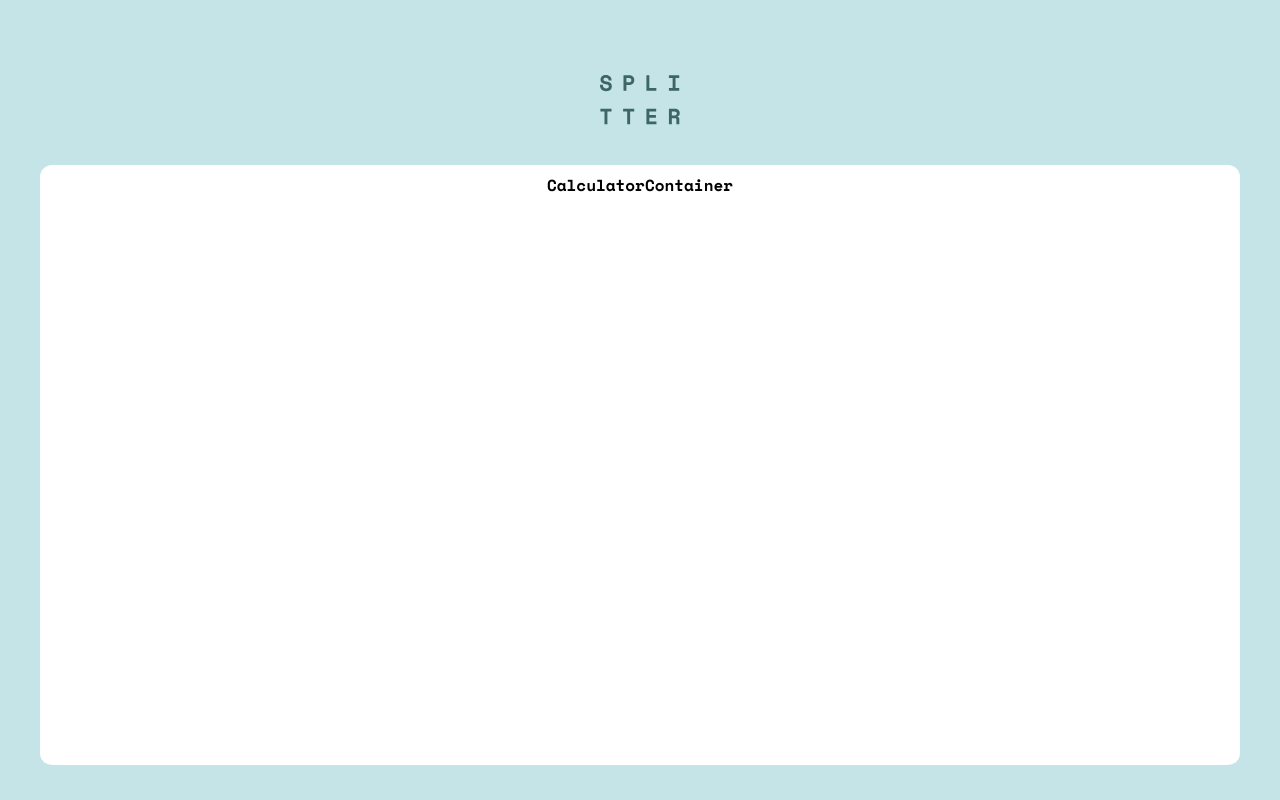
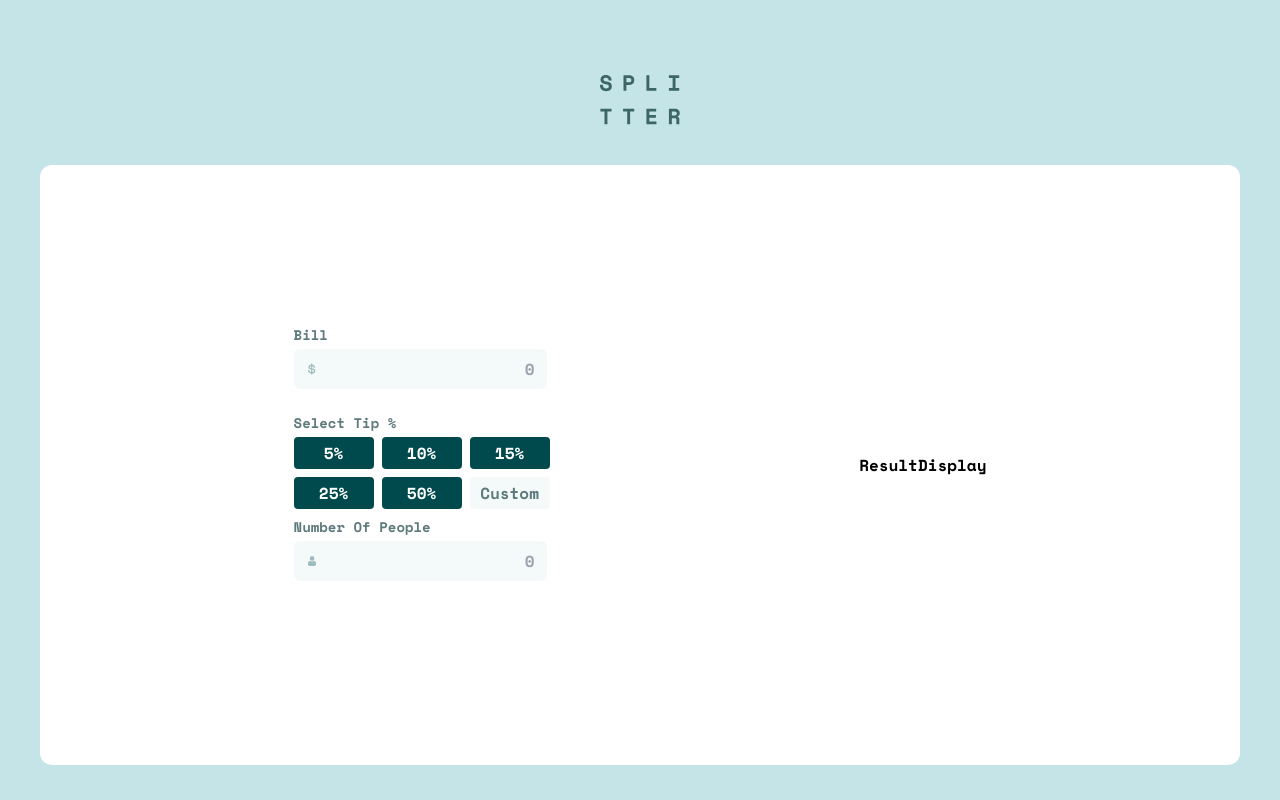
Before and after one commit to Rowada/tip-calculator, a React (Vite) app: page / in a window 1280 px wide. Built offline with nearby package versions, Linux system fonts and the light colour scheme.

Commit message:
style: add 3 three components for left part

```diff
--- /dev/null
+++ b/src/components/Calculator/BillInput.jsx
@@ -0,0 +1,23 @@
+import React from "react";
+import dollarIcon from "../../assets/images/icon-dollar.svg";
+
+export const BillInput = () => {
+  return (
+    <div className="flex flex-col items-start justify-center">
+      <label className="block mb-1 text-text text-sm" htmlFor="billAmount">
+        Bill
+      </label>
+      <div className="relative mb-6">
+        <div className="absolute inset-y-0 start-0 flex items-center ps-3.5 pointer-events-none">
+          <img className="w-2 h-auto" src={dollarIcon} alt="icon-dollar" />
+        </div>
+        <input
+          className="bg-inputBackground rounded-md text-right py-2 px-3 ps-10 block w-full"
+          type="text"
+          id="billAmount"
+          placeholder="0"
+        />
+      </div>
+    </div>
+  );
+};
--- a/src/components/Calculator/CalculatorContainer.jsx
+++ b/src/components/Calculator/CalculatorContainer.jsx
@@ -1,9 +1,21 @@
 import React from "react";
+import { BillInput } from "./BillInput";
+import { TipPercentageInput } from "./TipPercentageInput";
+import { NumberOfPeopleInput } from "./NumberOfPeopleInput";
+import { ResultDisplay } from "./ResultDisplay";
 
 export const CalculatorContainer = () => {
   return (
-    <div className="bg-containerBackground rounded-xl text-center py-2 px-2 w-[1200px] h-[600px] ">
-      CalculatorContainer
+    <div className="bg-containerBackground rounded-xl flex items-center justify-evenly flex-wrap py-2 px-2 w-[1200px] h-[600px] ">
+      <div>
+        <BillInput />
+        <TipPercentageInput />
+        <NumberOfPeopleInput />
+      </div>
+
+      <div>
+        <ResultDisplay />
+      </div>
     </div>
   );
 };
--- /dev/null
+++ b/src/components/Calculator/NumberOfPeopleInput.jsx
@@ -0,0 +1,23 @@
+import React from "react";
+import personIcon from "../../assets/images/icon-person.svg";
+
+export const NumberOfPeopleInput = () => {
+  return (
+    <div className="flex flex-col items-start justify-center">
+      <label className="block mb-1 text-text text-sm" htmlFor="numberOfPeople">
+        Number Of People
+      </label>
+      <div className="relative mb-6">
+        <div className="absolute inset-y-0 start-0 flex items-center ps-3.5 pointer-events-none">
+          <img className="w-2 h-auto" src={personIcon} alt="person-icon" />
+        </div>
+        <input
+          className="bg-inputBackground rounded-md text-right py-2 px-3 ps-10 block w-full"
+          type="text"
+          id="numberOfPeople"
+          placeholder="0"
+        />
+      </div>
+    </div>
+  );
+};
--- /dev/null
+++ b/src/components/Calculator/ResultDisplay.jsx
@@ -0,0 +1,5 @@
+import React from "react";
+
+export const ResultDisplay = () => {
+  return <div>ResultDisplay</div>;
+};
--- /dev/null
+++ b/src/components/Calculator/TipPercentageInput.jsx
@@ -0,0 +1,30 @@
+import React from "react";
+
+export const TipPercentageInput = () => {
+  return (
+    <div className="flex flex-col items-start justify-center">
+      <label className="text-text mb-1 text-sm block" htmlFor="tipPercentage">
+        Select Tip %
+      </label>
+
+      <div className="flex flex-wrap max-w-80">
+        {[5, 10, 15, 25, 50].map((percentage) => (
+          <button
+            key={percentage}
+            className="bg-accent text-white py-1 px-6 mr-2 mb-2 w-20 rounded active:bg-primary active:text-accent"
+          >
+            {percentage}%
+          </button>
+        ))}
+
+        <div className="relative">
+          <input
+            className=" text-center py-1 mr-2 mb-2 w-20 rounded bg-inputBackground block placeholder-text"
+            type="text"
+            placeholder="Custom"
+          />
+        </div>
+      </div>
+    </div>
+  );
+};
```
